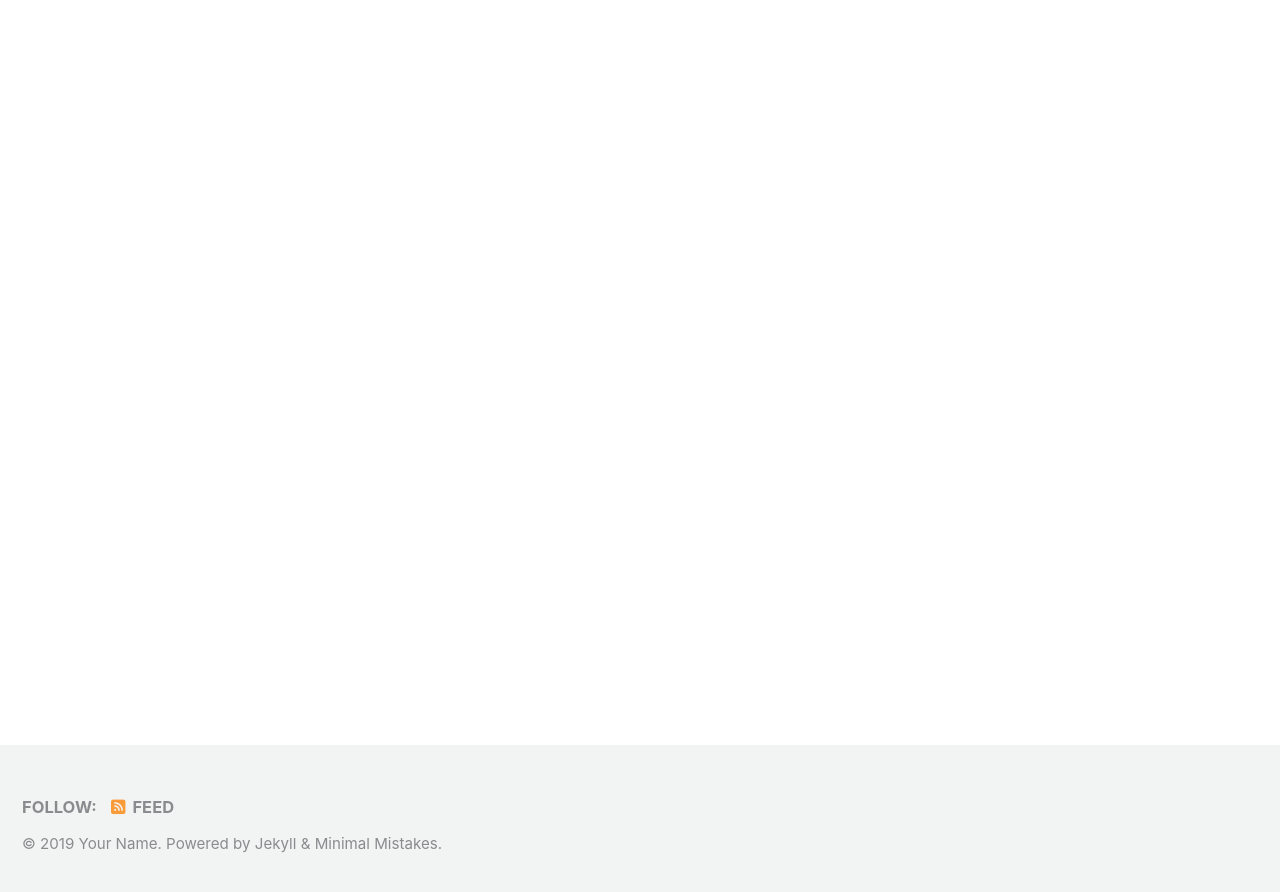
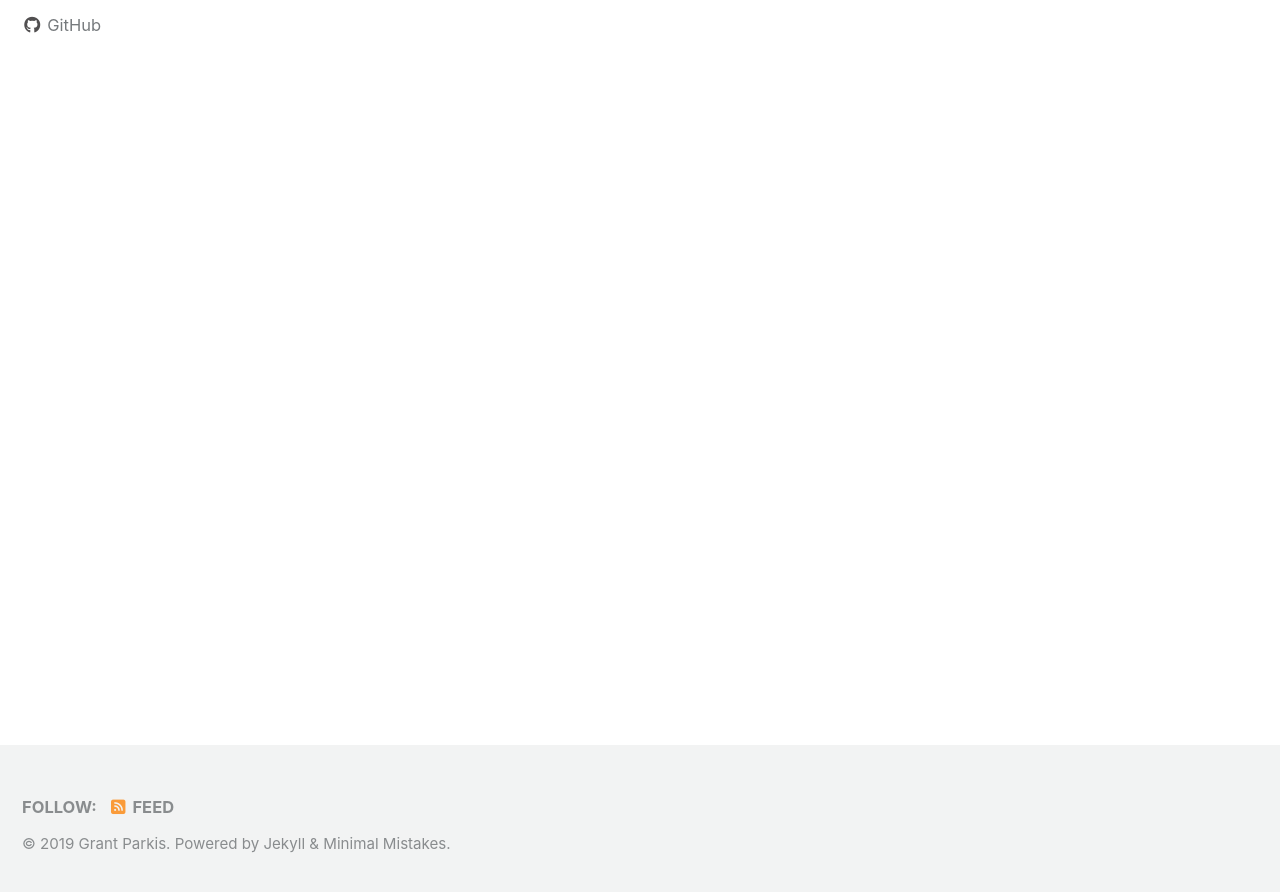
Before and after one commit to SalesForceNinja/SalesForceNinja.github.io, a Jekyll site: the page built from index.html, in a window 1280 px wide and 900 px high, scrolled down 222 px. Shown: the top 892 px of the window. Built offline with Jekyll 4.4.1, drawn with Linux system fonts in a browser that asks for light colours; cached includes are drawn as plain includes; nearby versions of some CDN libraries; the list of posts is cut into pages by our own code; some of the changed text lies outside the part shown.

Commit message:
basic updates to config file

```diff
--- a/_config.yml
+++ b/_config.yml
@@ -16,11 +16,11 @@ minimal_mistakes_skin    : "default" # "air", "aqua", "contrast", "dark", "dirt"
 
 # Site Settings
 locale                   : "en-US"
-title                    : "Site Title"
+title                    : "Grant Parkis"
 title_separator          : "-"
 subtitle                 : # site tagline that appears below site title in masthead
-name                     : "Your Name"
-description              : "An amazing website."
+name                     : "Grant Parkis"
+description              : "Everything SalesForce"
 url                      : # the base hostname & protocol for your site e.g. "https://mmistakes.github.io"
 baseurl                  : # the subpath of your site, e.g. "/blog"
 repository               : # GitHub username/repo-name e.g. "mmistakes/minimal-mistakes"
@@ -107,10 +107,10 @@ analytics:
 
 # Site Author
 author:
-  name             : "Your Name"
+  name             : "Grant Parkis"
   avatar           : # path of avatar image, e.g. "/assets/images/bio-photo.jpg"
-  bio              : "I am an **amazing** person."
-  location         : "Somewhere"
+  bio              : "Everything Salesforce"
+  location         : "NYC"
   email            :
   links:
     - label: "Email"
@@ -127,7 +127,7 @@ author:
       # url: "https://facebook.com/"
     - label: "GitHub"
       icon: "fab fa-fw fa-github"
-      # url: "https://github.com/"
+      url: "https://github.com/SalesForceNinja"
     - label: "Instagram"
       icon: "fab fa-fw fa-instagram"
       # url: "https://instagram.com/"
@@ -292,3 +292,11 @@ defaults:
       comments: # true
       share: true
       related: true
+
+  # _pages
+  - scope:
+      path: ""
+      type: pages
+    values:
+      layout: single
+      author_profile: true
```
